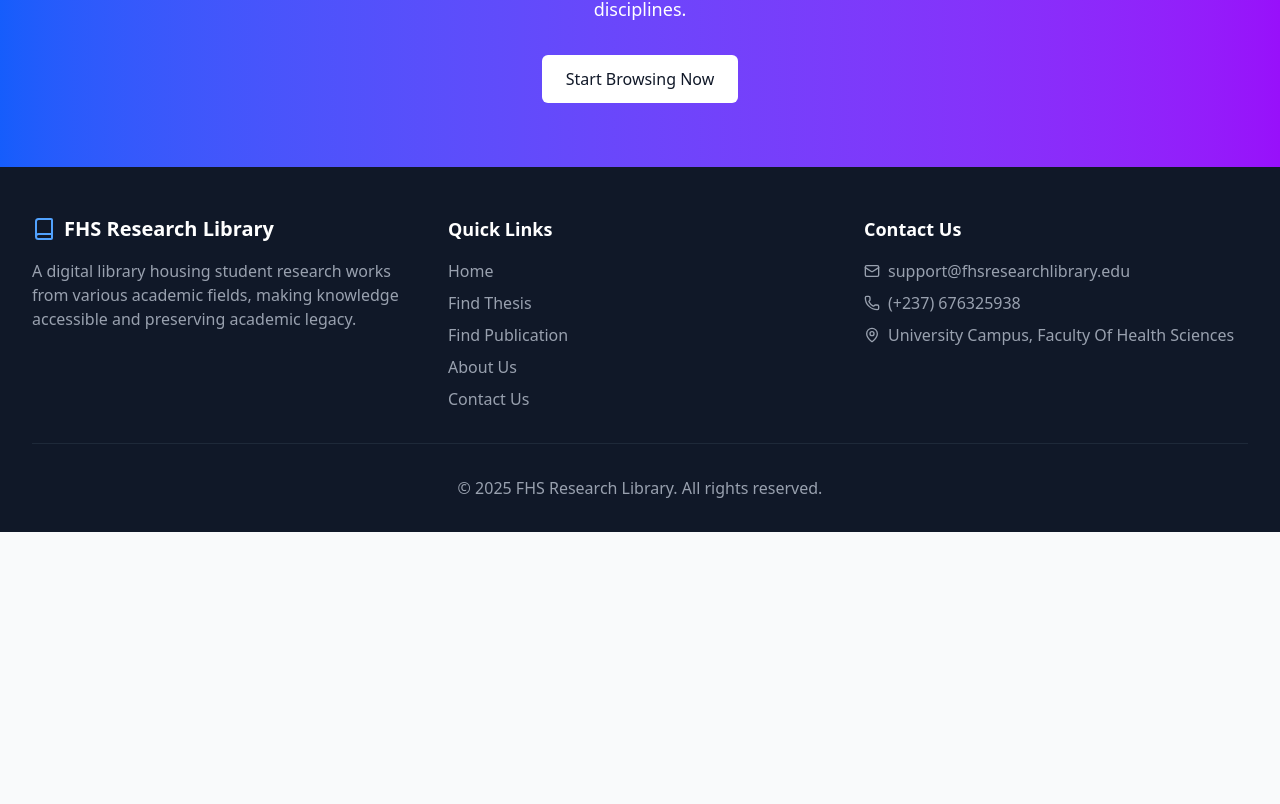
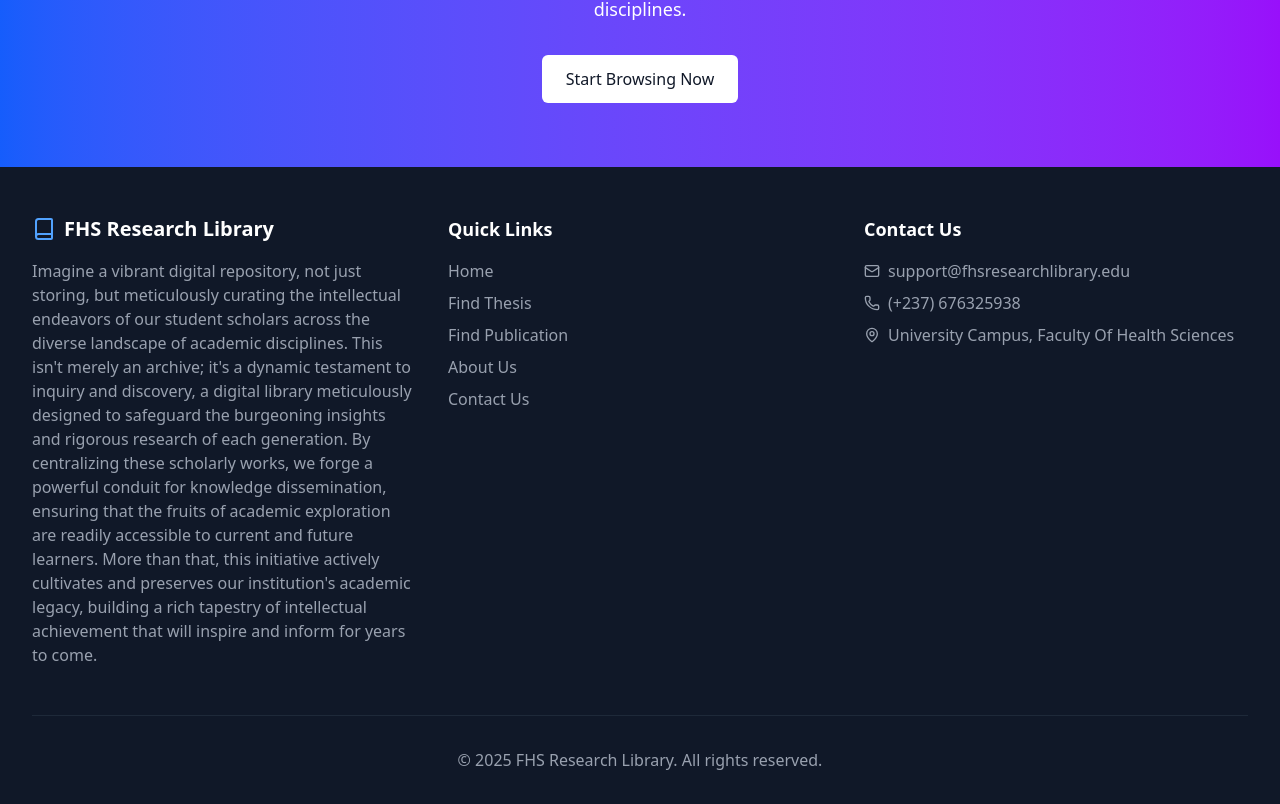
Before and after one commit to Wung-brandon/Research-Vault, a Next.js app: page / in a window 1280 px wide. Shown: the part 4082-4886 px from the top of the page. Before the commit the page ends 4614 px from the top, so only its background shows below. Built offline with nearby package versions, Linux system fonts and the light colour scheme; no server answers.

Commit message:
Changed the text at the footer

```diff
--- a/package.json
+++ b/package.json
@@ -14,9 +14,6 @@
     "html2canvas": "^1.4.1",
     "jspdf": "^3.0.1",
     "lucide-react": "^0.487.0",
-    "next": "15.2.4",
-    "react": "^19.0.0",
-    "react-dom": "^19.0.0",
     "react-hot-toast": "^2.5.2"
   },
   "devDependencies": {
@@ -24,6 +21,9 @@
     "@tailwindcss/postcss": "^4",
     "eslint": "^9",
     "eslint-config-next": "15.2.4",
+    "next": "^15.3.2",
+    "react": "^19.1.0",
+    "react-dom": "^19.1.0",
     "tailwindcss": "^4"
   }
 }
--- a/src/components/layout/Footer.js
+++ b/src/components/layout/Footer.js
@@ -14,8 +14,7 @@ export default function Footer() {
               <span className="ml-2 text-xl font-bold">FHS Research Library</span>
             </div>
             <p className="text-gray-400 mb-4">
-              A digital library housing student research works from various academic fields,
-              making knowledge accessible and preserving academic legacy.
+              Imagine a vibrant digital repository, not just storing, but meticulously curating the intellectual endeavors of our student scholars across the diverse landscape of academic disciplines. This isn't merely an archive; it's a dynamic testament to inquiry and discovery, a digital library meticulously designed to safeguard the burgeoning insights and rigorous research of each generation. By centralizing these scholarly works, we forge a powerful conduit for knowledge dissemination, ensuring that the fruits of academic exploration are readily accessible to current and future learners. More than that, this initiative actively cultivates and preserves our institution's academic legacy, building a rich tapestry of intellectual achievement that will inspire and inform for years to come.
             </p>
             <div className="flex space-x-4">
               {/* Social icons would go here */}
```
Also changed, not shown: 1 other file (tests, documents, lock files or other folders).
